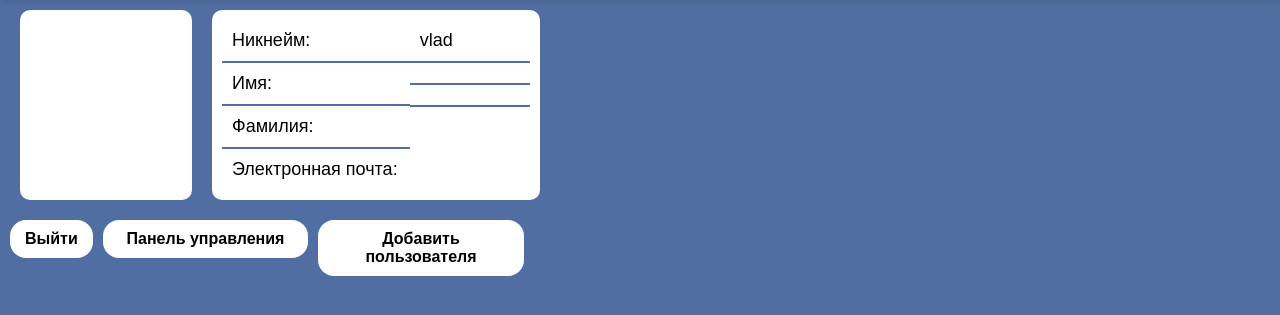
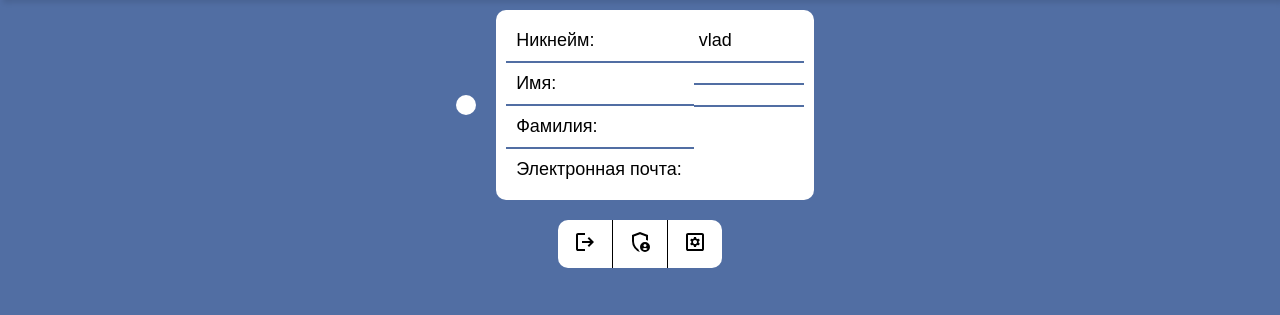
Before and after one commit to Vlad-Quando/EduPlatform, a Django app: page /users/profile/ in a window 1280 px wide. Shown: the part 50-365 px from the top of the page. Run offline with Django 5.2, Linux system fonts and the light colour scheme; a user stored in the database is signed in.

Commit message:
User app interface inhanced

```diff
--- a/EduPlatform/exercises/models.py
+++ b/EduPlatform/exercises/models.py
@@ -72,7 +72,7 @@ class MemoItems(models.Model):
 
 class SystemImages(models.Model):
     name = models.CharField(verbose_name='Название', max_length=100, blank=False, unique=True)
-    image = models.ImageField(upload_to='sys_img', verbose_name="Изображение", blank=False)
+    image = models.ImageField(upload_to='sys_img', verbose_name="Изображение", blank=False, default="user_placeholder.png")
 
     def __str__(self):
         return self.name
--- a/EduPlatform/static/css/user-styles/profile.css
+++ b/EduPlatform/static/css/user-styles/profile.css
@@ -1,13 +1,21 @@
+.profile-body {
+    width: 100%;
+    display: flex;
+    flex-direction: column;
+    align-items: center;
+}
+
 .data-container {
-    display: grid;
-    grid-template-columns: 1fr 3fr;
-    width: 60%;
-    margin: auto 10px;
+    display: flex;
+    flex-direction: row;
+    column-gap: 10px;
+    width: fit-content;
+    align-items: center;
 }
 
 .profile-picture {
     background-color: white;
-    margin: 10px;
+    margin: 10px auto;
     padding: 10px;
     border: none;
     border-radius: 10px;
@@ -17,7 +25,7 @@
 }
 .picture {
     border-radius: 20px;
-    max-width: 100%;
+    width: 200px;
 }
 
 .profile-data {
@@ -28,7 +36,7 @@
     border-radius: 10px;
     display: flex;
     flex-direction: row;
-    max-width: fit-content;
+    width: fit-content;
 }
 .data-line {
     border-bottom: 2px solid rgba(45, 80, 144, 0.826);
@@ -49,7 +57,7 @@
     font-family: Arial, Helvetica, sans-serif;
     font-weight: 500;
     font-size: 18px;
-    margin: 5px;
+    margin: 5px auto;
     padding: 5px;
     min-width: 100px;
     /* border: 2px solid rgba(45, 80, 144, 0.826); */
@@ -59,20 +67,17 @@
     display: flex;
     flex-direction: row;
     width: fit-content;
-    column-gap: 10px;
-    margin: 10px;
+    margin: 10px auto;
+    border-radius: 10px;
 }
 
 .manage-option {
-    border: none;
-    border-radius: 16px;
-
     background-color: white;
     color: black;
 
     padding: 10px 15px 10px 15px;
     width: 100%;
-    height: fit-content;
+    height: 100%;
 
     font-size: 16px;
     font-family: Arial, Helvetica, sans-serif;
@@ -85,6 +90,27 @@
     transition: background-color 0.3s;
 }
 
+.exit-menu {
+    border-left: none;
+    border-bottom: none;
+    border-top: none;
+    border-right: 1px solid black;
+    border-top-left-radius: 10px;
+    border-bottom-left-radius: 10px;
+}
+
+.exit-single {
+    border: none;
+    border-radius: 10px;
+    padding: 10px 15px;
+}
+
+.useradd {
+    border-left: 1px solid black;
+    border-top-right-radius: 10px;
+    border-bottom-right-radius: 10px;
+}
+
 .manage-option:hover {
     background-color: rgb(225, 225, 225);
 }
--- a/EduPlatform/users/templates/users/profile.html
+++ b/EduPlatform/users/templates/users/profile.html
@@ -5,11 +5,13 @@
 
 <link rel="stylesheet" href="{% static 'css/user-styles/profile.css' %}">
 <link href='https://unpkg.com/boxicons@2.1.4/css/boxicons.min.css' rel='stylesheet'>
+<link rel="stylesheet" href="https://fonts.googleapis.com/css2?family=Material+Symbols+Outlined:opsz,wght,FILL,GRAD@24,400,0,0" />
 
 {% endblock style %}
 
 {% block content %}
 
+<div class="profile-body">
     <div class="data-container">
         <div class="profile-picture">
             {% if user.image %}
@@ -35,14 +37,28 @@
         </div>
     </div>
     <div class="manage-panel">
+        {% if user.is_superuser %}
             <form action="{% url "users:profile" %}" method="GET">
                 <input type="hidden" name="logout" value="true">
-        <button type="submit" class="manage-option">Выйти</button>
+                <button type="submit" class="manage-option exit-menu">
+                    <svg xmlns="http://www.w3.org/2000/svg" height="24px" viewBox="0 -960 960 960" width="24px" fill="#000000"><path d="M200-120q-33 0-56.5-23.5T120-200v-560q0-33 23.5-56.5T200-840h280v80H200v560h280v80H200Zm440-160-55-58 102-102H360v-80h327L585-622l55-58 200 200-200 200Z"/></svg>
+                </button>
             </form>
-    {% if user.is_superuser %}
-        <a href="{% url "admin:index" %}" class="manage-option">Панель управления</a>
-        <a href="{% url "users:useradd" %}" class="manage-option">Добавить пользователя</a>
+            <a href="{% url "admin:index" %}" class="manage-option admin">
+                <svg xmlns="http://www.w3.org/2000/svg" height="24px" viewBox="0 -960 960 960" width="24px" fill="#000000"><path d="M680-280q25 0 42.5-17.5T740-340q0-25-17.5-42.5T680-400q-25 0-42.5 17.5T620-340q0 25 17.5 42.5T680-280Zm0 120q31 0 57-14.5t42-38.5q-22-13-47-20t-52-7q-27 0-52 7t-47 20q16 24 42 38.5t57 14.5ZM480-80q-139-35-229.5-159.5T160-516v-244l320-120 320 120v227q-19-8-39-14.5t-41-9.5v-147l-240-90-240 90v188q0 47 12.5 94t35 89.5Q310-290 342-254t71 60q11 32 29 61t41 52q-1 0-1.5.5t-1.5.5Zm200 0q-83 0-141.5-58.5T480-280q0-83 58.5-141.5T680-480q83 0 141.5 58.5T880-280q0 83-58.5 141.5T680-80ZM480-494Z"/></svg>
+            </a>
+            <a href="{% url "users:useradd" %}" class="manage-option useradd">
+                <svg xmlns="http://www.w3.org/2000/svg" height="24px" viewBox="0 -960 960 960" width="24px" fill="#000000"><path d="M440-280h80l12-60q12-5 22.5-10.5T576-364l58 18 40-68-46-40q2-14 2-26t-2-26l46-40-40-68-58 18q-11-8-21.5-13.5T532-620l-12-60h-80l-12 60q-12 5-22.5 10.5T384-596l-58-18-40 68 46 40q-2 14-2 26t2 26l-46 40 40 68 58-18q11 8 21.5 13.5T428-340l12 60Zm40-120q-33 0-56.5-23.5T400-480q0-33 23.5-56.5T480-560q33 0 56.5 23.5T560-480q0 33-23.5 56.5T480-400ZM200-120q-33 0-56.5-23.5T120-200v-560q0-33 23.5-56.5T200-840h560q33 0 56.5 23.5T840-760v560q0 33-23.5 56.5T760-120H200Zm0-80h560v-560H200v560Zm0-560v560-560Z"/></svg>
+            </a>
+        {% else %}
+            <form action="{% url "users:profile" %}" method="GET">
+                <input type="hidden" name="logout" value="true">
+                <button type="submit" class="manage-option exit-single">
+                    <svg xmlns="http://www.w3.org/2000/svg" height="24px" viewBox="0 -960 960 960" width="24px" fill="#000000"><path d="M200-120q-33 0-56.5-23.5T120-200v-560q0-33 23.5-56.5T200-840h280v80H200v560h280v80H200Zm440-160-55-58 102-102H360v-80h327L585-622l55-58 200 200-200 200Z"/></svg>
+                </button>
+            </form>
         {% endif %}
+    </div>
 </div>
 
 {% endblock content %}
```
Also changed, not shown: EduPlatform/exercises/migrations/0008_alter_systemimages_image.py (added), EduPlatform/media/users_images/cat_avatar_uvloJrf.jpeg (added). Lines whose indentation alone changed are shown as unchanged.
